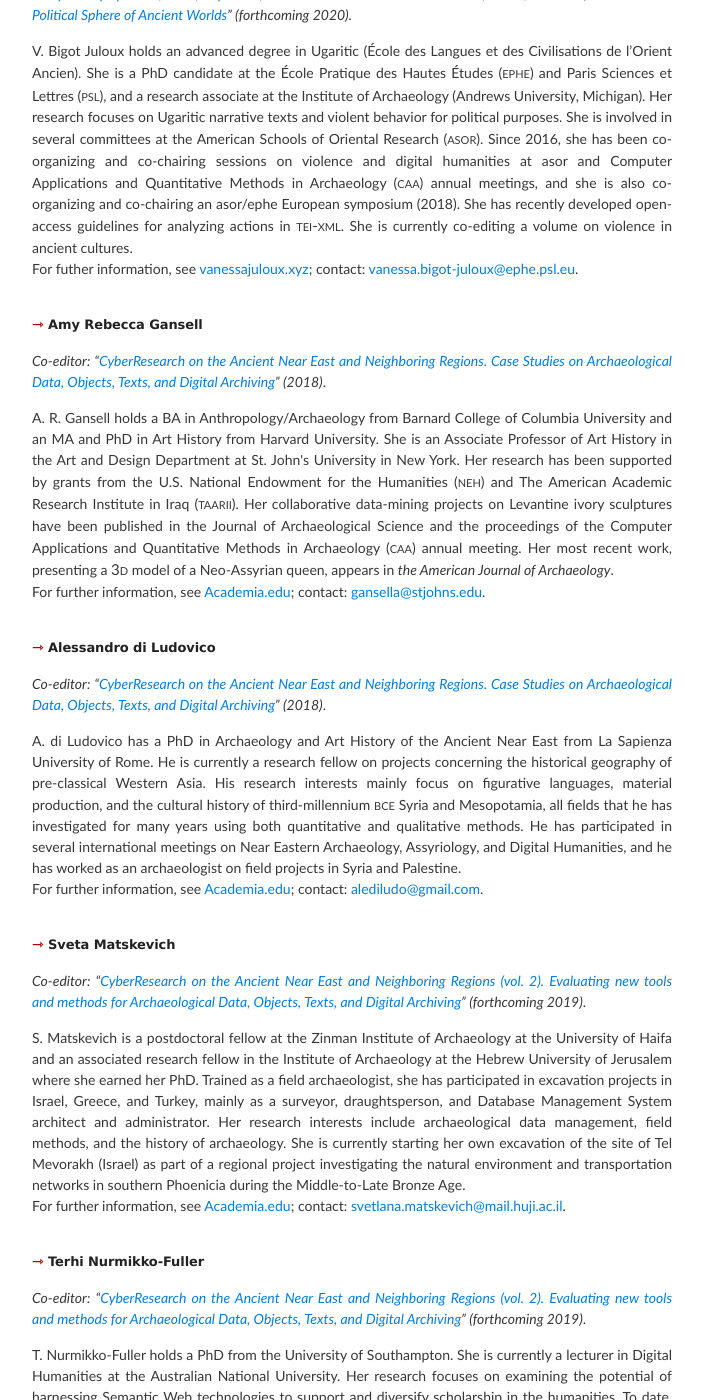
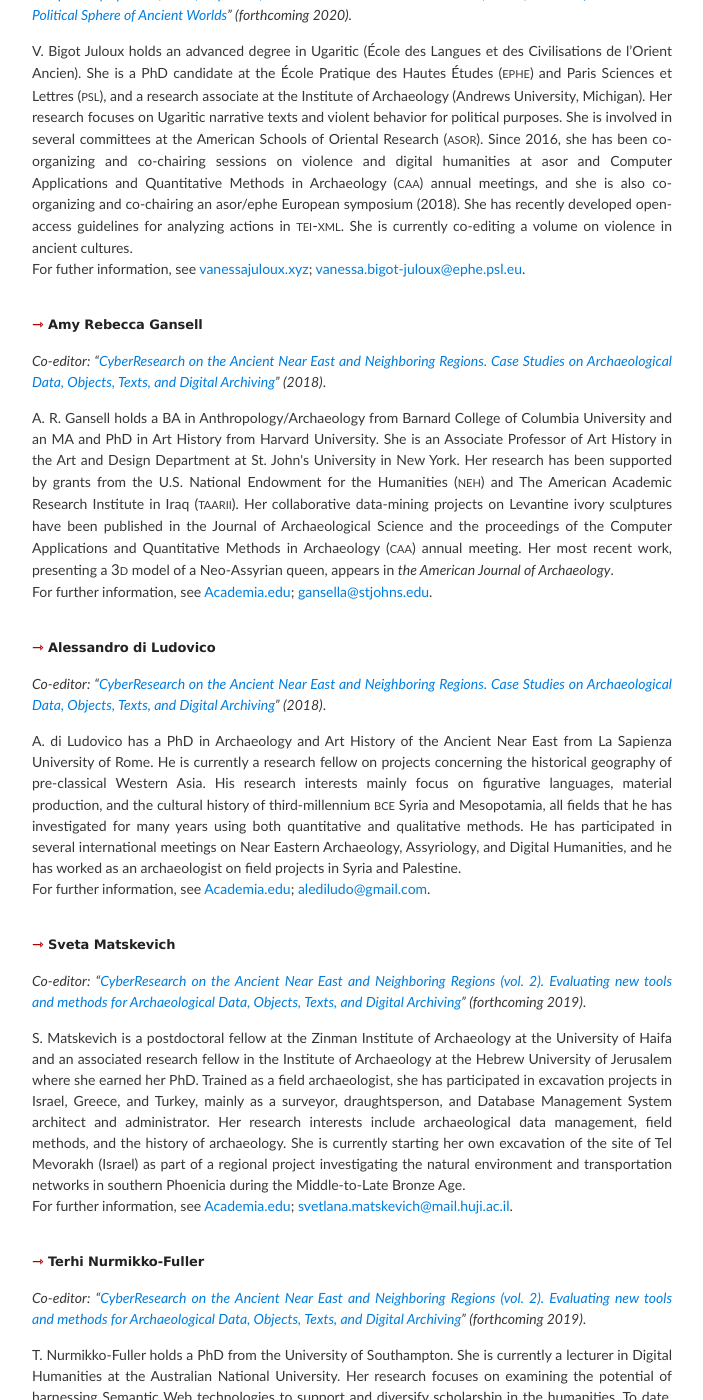
Before and after one commit to vbigot-juloux/ane-research-humanities, a Jekyll site: the page built from About.md, in a window 1280 px wide and 1400 px high, scrolled down 491 px. Shown: the whole window, without its empty margins (288-991 px from the left). Built offline with Jekyll 4.4.1, drawn with Linux system fonts in a browser that asks for light colours; the repository's description, which GitHub fills in, is left out; some of the changed text lies outside the part shown.

Commit message:
Update About.md

```diff
--- a/About.md
+++ b/About.md
@@ -9,36 +9,36 @@ _By (surnames) alphabetical order_
 <h3><a name="bigot-juloux"></a><span style="color:#b30000; font-size: 14px">&#8702;</span> Vanessa Bigot Juloux</h3>
 <p><em>Co-editor: “<a href="http://ane-research-humanities.science/docs/CyberResearch-vol1">CyberResearch on the Ancient Near East and Neighboring Regions. Case Studies on Archaeological Data, Objects, Texts, and Digital Archiving</a>” (2018), “<a href="http://ane-research-humanities.science/docs/CyberResearch-vol2">CyberResearch on the Ancient Near East and Neighboring Regions (vol. 2). Evaluating new tools and methods for Archaeological Data, Objects, Texts, and Digital Archiving</a>” (forthcoming 2019), “<a href="http://ane-research-humanities.science/docs/Violence-vol1">The Use of Violence in the Ancient Near East and Neighboring Regions: Case Studies on Texts, Images and Archaeology</a>” (forthcoming 2019), “<a href="http://ane-research-humanities.science/docs/ASOR-EPHE-PSL-European-Symposium">Les Actes of ASOR/EPHE-PSL European Symposium, Paris, Sept. 4-5, 2018. Collaborative Projects among European and International Scholars for the Study of Ancient Worlds Using Digital Approaches</a>” (forthcoming 2019), “<a href="http://ane-research-humanities.science/docs/ASOR-EPHE-PSL-European-Symposium">Les Actes of ASOR/EPHE-PSL European Symposium, Paris, Sept. 4-6, 2018. Interaction between Violence, Order, and Conflict within the Political Sphere of Ancient Worlds</a>” (forthcoming 2020).</em></p>
 <p style="padding-bottom: 20px">V. Bigot Juloux holds an advanced degree in Ugaritic (École des Langues et des Civilisations de l’Orient Ancien). She is a PhD candidate at the École Pratique des Hautes Études (<span class="small">ephe</span>) and Paris Sciences et Lettres (<span class="small">psl</span>), and a research associate at the Institute of Archaeology (Andrews University, Michigan). Her research focuses on Ugaritic narrative texts and violent behavior for political purposes. She is involved in several committees at the American Schools of Oriental Research (<span class="small">asor</span>). Since 2016, she has been co-organizing and co-chairing sessions on violence and digital humanities at asor and Computer Applications and Quantitative Methods in Archaeology (<span class="small">caa</span>) annual meetings, and she is also co-organizing and co-chairing an asor/ephe European symposium (2018). She has recently developed open-access guidelines for analyzing actions in <span class="small">tei-xml</span>. She is currently co-editing a volume on violence in ancient cultures.<br />
-For futher information, see <a href="http://vanessajuloux.xyz" target="_blank">vanessajuloux.xyz</a>; contact: <a href="mailto:vanessa.bigot-juloux@ephe.psl.eu">vanessa.bigot-juloux@ephe.psl.eu</a>.</p>
+For futher information, see <a href="http://vanessajuloux.xyz" target="_blank">vanessajuloux.xyz</a>; <a href="mailto:vanessa.bigot-juloux@ephe.psl.eu">vanessa.bigot-juloux@ephe.psl.eu</a>.</p>
 
 <h3><a name="gansell"></a><span style="color:#b30000; font-size: 14px">&#8702;</span> Amy Rebecca Gansell</h3>
 <p><em>Co-editor: “<a href="http://ane-research-humanities.science/docs/CyberResearch-vol1">CyberResearch on the Ancient Near East and Neighboring Regions. Case Studies on Archaeological Data, Objects, Texts, and Digital Archiving</a>” (2018)</em>. </p>
 <p style="padding-bottom: 20px">A. R. Gansell holds a BA in Anthropology/Archaeology from Barnard College of Columbia University and an MA and PhD in Art History from Harvard University. She is an Associate Professor of Art History in the Art and Design Department at St. John's University in New York. Her research has been supported by grants from   the U.S. National Endowment for the Humanities (<span class="small">neh</span>) and The American Academic Research Institute in Iraq (<span class="small">taarii</span>). Her collaborative data-mining projects on Levantine ivory sculptures have been published in the Journal of Archaeological Science and the proceedings of the Computer Applications and Quantitative Methods in Archaeology (<span class="small">caa</span>) annual meeting. Her most recent work, presenting a <span class="small">3d</span> model of a Neo-Assyrian queen, appears in <em>the American Journal of Archaeology</em>.<br />
-For further information, see <a href="https://stjohns.academia.edu/AmyRebeccaGansell" target="_blank">Academia.edu</a>; contact: <a href="mailto:gansella@stjohns.edu">gansella@stjohns.edu</a>.</p>
+For further information, see <a href="https://stjohns.academia.edu/AmyRebeccaGansell" target="_blank">Academia.edu</a>; <a href="mailto:gansella@stjohns.edu">gansella@stjohns.edu</a>.</p>
 
 <h3><a name="ludovico"></a><span style="color:#b30000; font-size: 14px">&#8702;</span> Alessandro di Ludovico</h3>
 <p><em>Co-editor: “<a href="http://ane-research-humanities.science/docs/CyberResearch-vol1">CyberResearch on the Ancient Near East and Neighboring Regions. Case Studies on Archaeological Data, Objects, Texts, and Digital Archiving</a>” (2018)</em>. </p>
 <p style="padding-bottom: 20px">A. di Ludovico has a PhD in Archaeology and Art History of the Ancient Near East from La Sapienza University of Rome. He is currently a research fellow on projects concerning the historical geography of pre-classical Western Asia. His research interests mainly focus on figurative languages, material production, and the cultural history of third-millennium <span class="small">bce</span> Syria and Mesopotamia, all fields that he has investigated for many years using both quantitative and qualitative methods. He has participated in several international meetings on Near Eastern Archaeology, Assyriology, and Digital Humanities, and he has worked as an archaeologist on field projects in Syria and Palestine.<br />
-For further information, see <a href="https://uniroma1.academia.edu/AlessandroDiLudovico" target="_blank">Academia.edu</a>; contact: <a href="mailto:alediludo@gmail.com">alediludo@gmail.com</a>.</p>
+For further information, see <a href="https://uniroma1.academia.edu/AlessandroDiLudovico" target="_blank">Academia.edu</a>; <a href="mailto:alediludo@gmail.com">alediludo@gmail.com</a>.</p>
 
 <h3><a name="matskevich"></a><span style="color:#b30000; font-size: 14px">&#8702;</span> Sveta Matskevich</h3>
 <p><em>Co-editor: “<a href="http://ane-research-humanities.science/docs/CyberResearch-vol2">CyberResearch on the Ancient Near East and Neighboring Regions (vol. 2). Evaluating new tools and methods for Archaeological Data, Objects, Texts, and Digital Archiving</a>” (forthcoming 2019)</em>. </p>
 <p style="padding-bottom: 20px">S. Matskevich is a postdoctoral fellow at the Zinman Institute of Archaeology at the University of Haifa and an associated research fellow in the Institute of Archaeology at the Hebrew University of Jerusalem where she earned her PhD. Trained as a field archaeologist, she has participated in excavation projects in Israel, Greece, and Turkey, mainly as a surveyor, draughtsperson, and Database Management System architect and administrator. Her research interests include archaeological
 data management, field methods, and the history of archaeology. She is currently starting her own excavation of the site of Tel Mevorakh (Israel) as part of a regional project investigating the natural environment and transportation networks in southern Phoenicia during the Middle-to-Late Bronze Age.<br />
-For further information, see <a href="https://huji.academia.edu/SvetaMatskevich" target="_blank">Academia.edu</a>; contact: <a href="mailto:svetlana.matskevich@mail.huji.ac.il">svetlana.matskevich@mail.huji.ac.il</a>.</p>
+For further information, see <a href="https://huji.academia.edu/SvetaMatskevich" target="_blank">Academia.edu</a>; <a href="mailto:svetlana.matskevich@mail.huji.ac.il">svetlana.matskevich@mail.huji.ac.il</a>.</p>
 
 <h3><a name="nurmikko-fuller"></a><span style="color:#b30000; font-size: 14px">&#8702;</span> Terhi Nurmikko-Fuller</h3>
 <p><em>Co-editor: “<a href="http://ane-research-humanities.science/docs/CyberResearch-vol2">CyberResearch on the Ancient Near East and Neighboring Regions (vol. 2). Evaluating new tools and methods for Archaeological Data, Objects, Texts, and Digital Archiving</a>” (forthcoming 2019)</em>. </p>
 <p style="padding-bottom: 20px">T. Nurmikko-Fuller holds a PhD from the University of Southampton. She is currently a lecturer in Digital Humanities at the Australian National University. Her research focuses on examining the potential of harnessing Semantic Web technologies to support and diversify scholarship in the humanities. To date, she has published on the use of Linked Open Data with musicological and library metadata; on the
 ontological representation of the narrative structure, philological, bibliographical, and museological data of ancient Mesopotamian literary compositions; and on the roles gamification and informal online environments can play in facilitating the learning process. Terhi was selected as a Fellow of the Software Sustainability Institute in 2016 and has visiting scholar status at the University of Oxford e-Research Centre.<br />
-For further information, see <a href="https://anu-au.academia.edu/TerhiNurmikkoFuller" target="_blank">Academia.edu</a>; contact: <a href="mailto:terhi.nurmikko-fuller@anu.edu.au">terhi.nurmikko-fuller@anu.edu.au</a>.</p>
+For further information, see <a href="https://anu-au.academia.edu/TerhiNurmikkoFuller" target="_blank">Academia.edu</a>; <a href="mailto:terhi.nurmikko-fuller@anu.edu.au">terhi.nurmikko-fuller@anu.edu.au</a>.</p>
 
 <h3><a name="pace"></a><span style="color:#b30000; font-size: 14px">&#8702;</span> Leann Pace</h3>
 <p><em>Co-editor: “<a href="http://ane-research-humanities.science/docs/Violence-vol1">The Use of Violence in the Ancient Near East and Neighboring Regions: Case Studies on Texts, Images and Archaeology</a>” (forthcoming 2019)</em>. </p>
 <p style="padding-bottom: 20px"><br />
-For further information, see <a href="https://wfu.academia.edu/LeannPace" target="_blank">Academia.edu</a>; contact: <a href="mailto:pacelc@wfu.edu">pacelc@wfu.edu</a>.</p>
+For further information, see <a href="https://wfu.academia.edu/LeannPace" target="_blank">Academia.edu</a>; <a href="mailto:pacelc@wfu.edu">pacelc@wfu.edu</a>.</p>
 
 <h3><a name="younker"></a><span style="color:#b30000; font-size: 14px">&#8702;</span> Randall W. Younker</h3>
 <p><em>Co-editor: “<a href="http://ane-research-humanities.science/docs/ASOR-EPHE-PSL-European-Symposium">Les Actes of ASOR/EPHE-PSL European Symposium, Paris, Sept. 4-5, 2018. Collaborative Projects among European and International Scholars for the Study of Ancient Worlds Using Digital Approaches</a>” (forthcoming 2019), “<a href="http://ane-research-humanities.science/docs/ASOR-EPHE-PSL-European-Symposium">Les Actes of ASOR/EPHE-PSL European Symposium, Paris, Sept. 4-6, 2018. Interaction between Violence, Order, and Conflict within the Political Sphere of Ancient Worlds</a>” (forthcoming 2020)</em>. </p>
 <p>R. W. Younker is a Professor (Archaeology and History of Antiquity), Director of Ph.D. (Biblical and Ancient Near Eastern Archaeology) Program at Andrews University, and Director of the Institute of Archaeology. He is also chair of ASOR Membership and Outreach committee.<br />
-For further information, see <a href="https://www.andrews.edu/sem/faculty_staff/faculty/randall-younker.html" target="_blank">Academia.edu</a>; contact: <a href="mailto:younker@andrews.edu">younker@andrews.edu</a>.</p>
+For further information, see <a href="https://www.andrews.edu/sem/faculty_staff/faculty/randall-younker.html" target="_blank">Academia.edu</a>; <a href="mailto:younker@andrews.edu">younker@andrews.edu</a>.</p>
```
